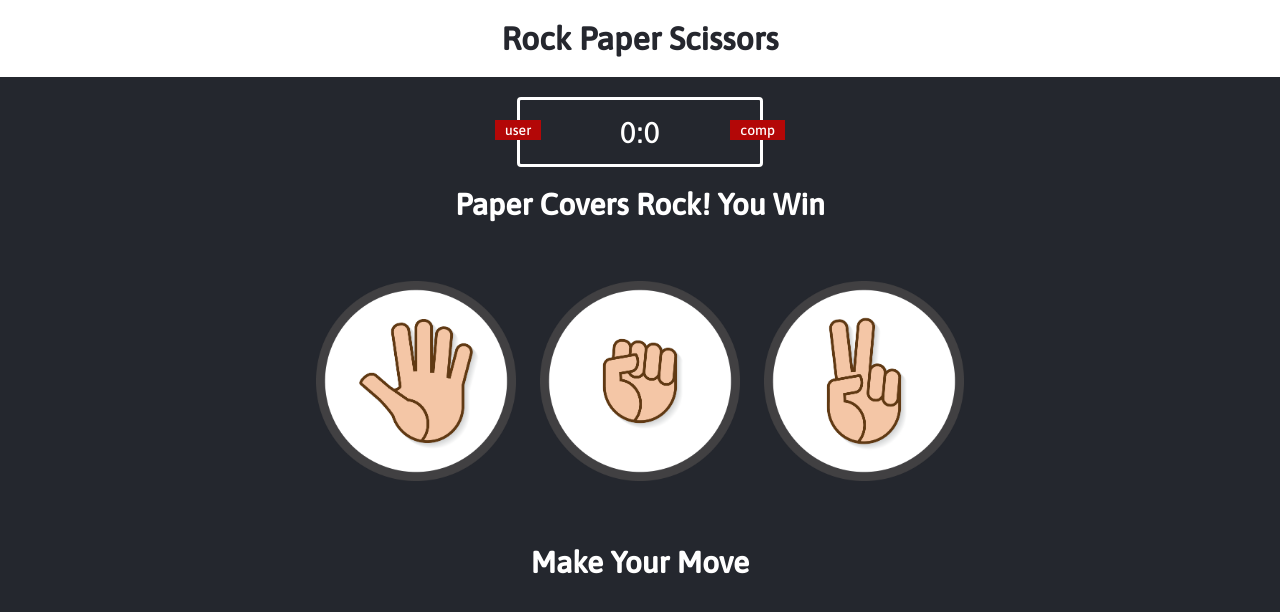
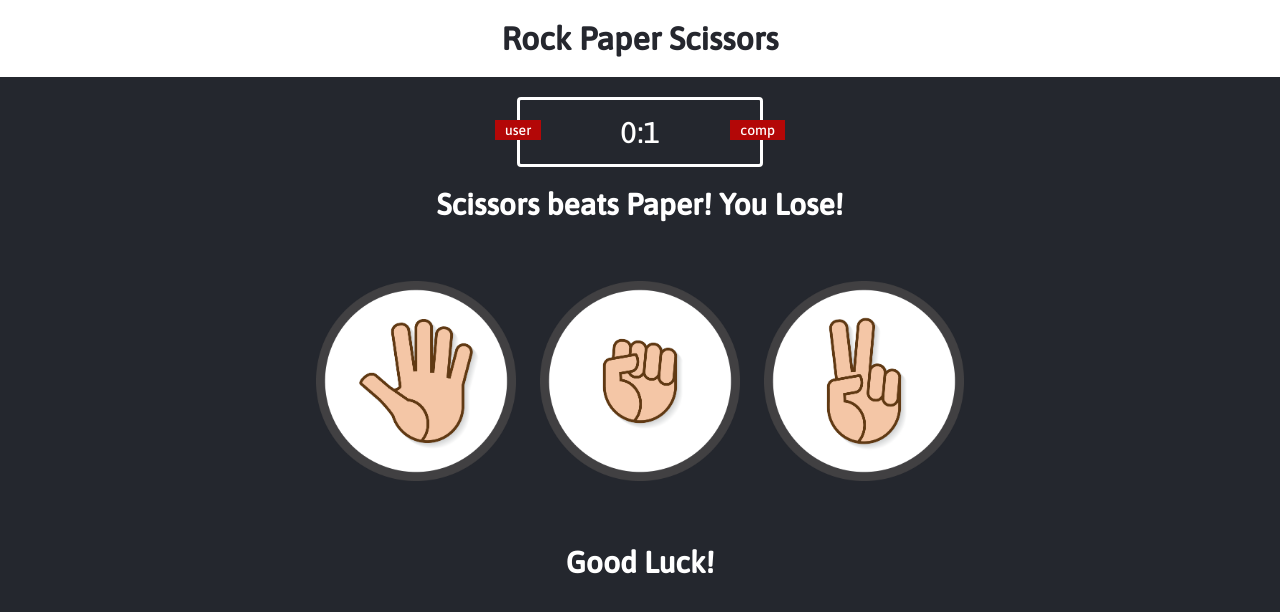
Before and after one commit to avateodev/practice2, a plain HTML site: page index.html in a window 1280 px wide. Both pictures are taken after a click on the element 416 px from the left and 383 px from the top of the page. Drawn offline with Linux system fonts and the light colour scheme.

Commit message:
final commit

```diff
--- a/assets/scripts/script.js
+++ b/assets/scripts/script.js
@@ -1,9 +1,9 @@
-const userScore = 0;
-const computerScore = 0;
+var userScore = 0;
+var computerScore = 0;
 const userScore_span = document.getElementById("user-score");
 const computerScore_span = document.getElementById("computer-score")
 const scoreBoard_div = document.querySelector(".score-board");
-const result_div = document.querySelector(".result");
+const result_div = document.querySelector(".result > p");
 const paper_div = document.getElementById("p");
 const rock_div = document.getElementById("r");
 const scissors_div = document.getElementById("s");
@@ -14,26 +14,53 @@ function getComputerChoice() {
     return choices[randomNumber];
 }
 
+function convertToWord(letter) {
+   if (letter === "r") return "Rock";
+   if (letter === "p") return "Paper";
+     return "Scissors";
+
+}
+
+function win(userChoice, computerChoice) {
+
+    userScore++;
+    userScore_span.innerHTML = userScore;
+    computerScore_span.innerHTML = computerScore;
+    result_div.innerHTML = convertToWord(userChoice) + " beats " + convertToWord(computerChoice) + "! " + " You Win! "
+}
+
+function lose(userChoice, computerChoice) {
+
+    computerScore++;
+    computerScore_span.innerHTML = computerScore;
+    userScore_span.innerHTML = userScore;
+    result_div.innerHTML = convertToWord(computerChoice) + " beats " +convertToWord(userChoice) + "! " + " You Lose! "
+}
+
+function draw(userChoice, computerChoice) {
+
+    result_div.innerHTML = convertToWord(userChoice) + " Equals " + convertToWord(computerChoice) + "! " + " It's A Draw! "
 
 
+}
 function game(userChoice) {
-  const computerChoice = getComputerChoice();
+  let computerChoice = getComputerChoice();
   switch (userChoice + computerChoice) {
 
     case "rs":
     case "pr":
     case "sp":
-        console.log("YOU WIN");
+        win(userChoice, computerChoice);
         break;
     case "rp":
     case "ps":
     case "sr":
-        console.log("YOU LOSE");
+        lose(userChoice, computerChoice);
         break;
     case "rr":
     case "pp":
     case "ss":
-        console.log("DRAW");
+        draw(userChoice, computerChoice);
         break;
   }
 
@@ -44,12 +71,12 @@ function game(userChoice) {
 function main() {
 
 paper_div.addEventListener('click', function() {
-    game("r")
+    game("p")
 
 })
 
 rock_div.addEventListener('click', function() {
-    game("p")
+    game("r")
 
 })
 
--- a/index.html
+++ b/index.html
@@ -20,7 +20,7 @@
     </div>
 
     <div class="result">
-    <p>Paper Covers Rock! You Win</p>
+    <p>Make Your Move</p>
     </div>
 
     <div class="choices">
@@ -35,7 +35,7 @@
     </div>
     </div>
 
-    <p class="action-message">Make Your Move</p>
+    <p class="action-message">Good Luck!</p>
     </main>
 
     <footer>
```
